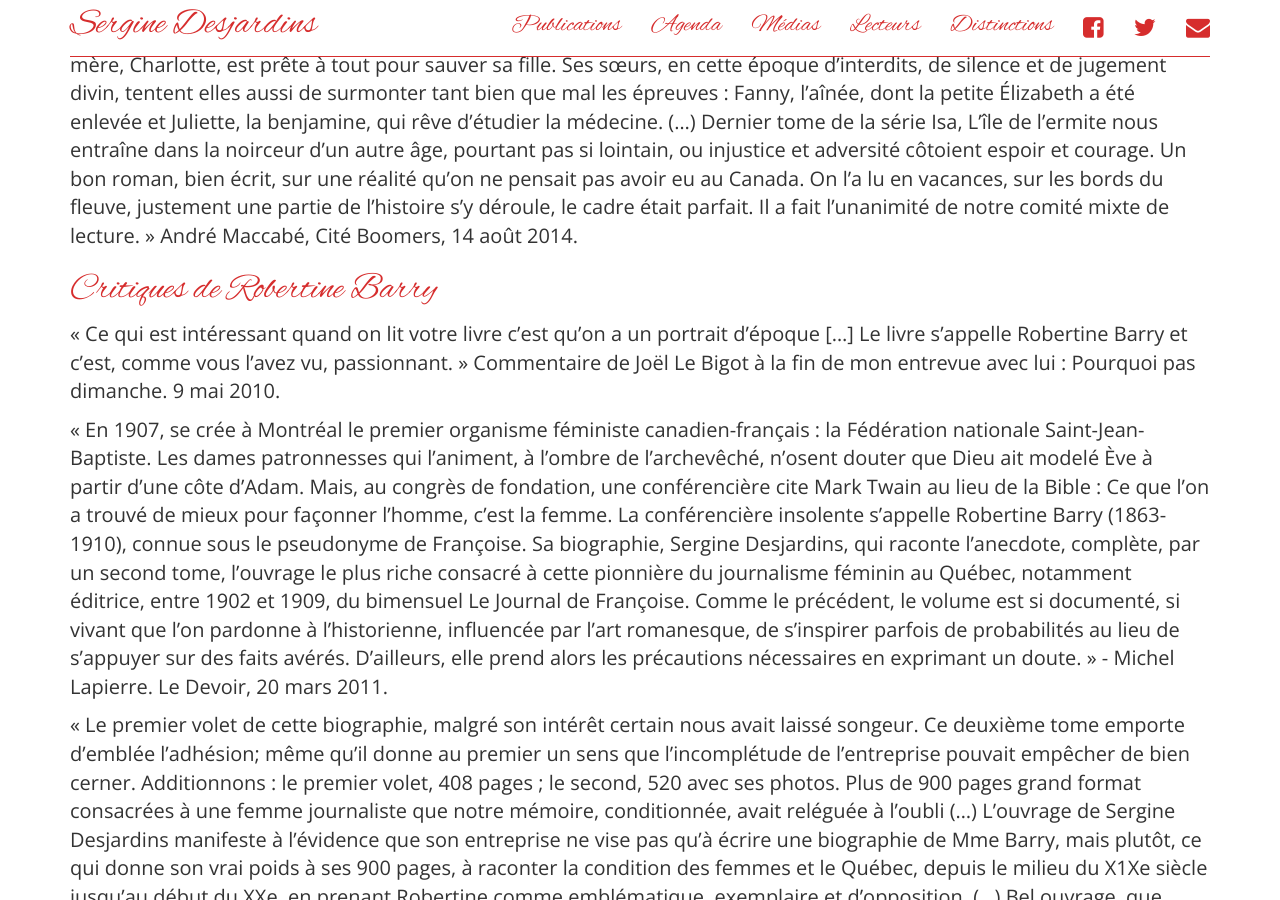
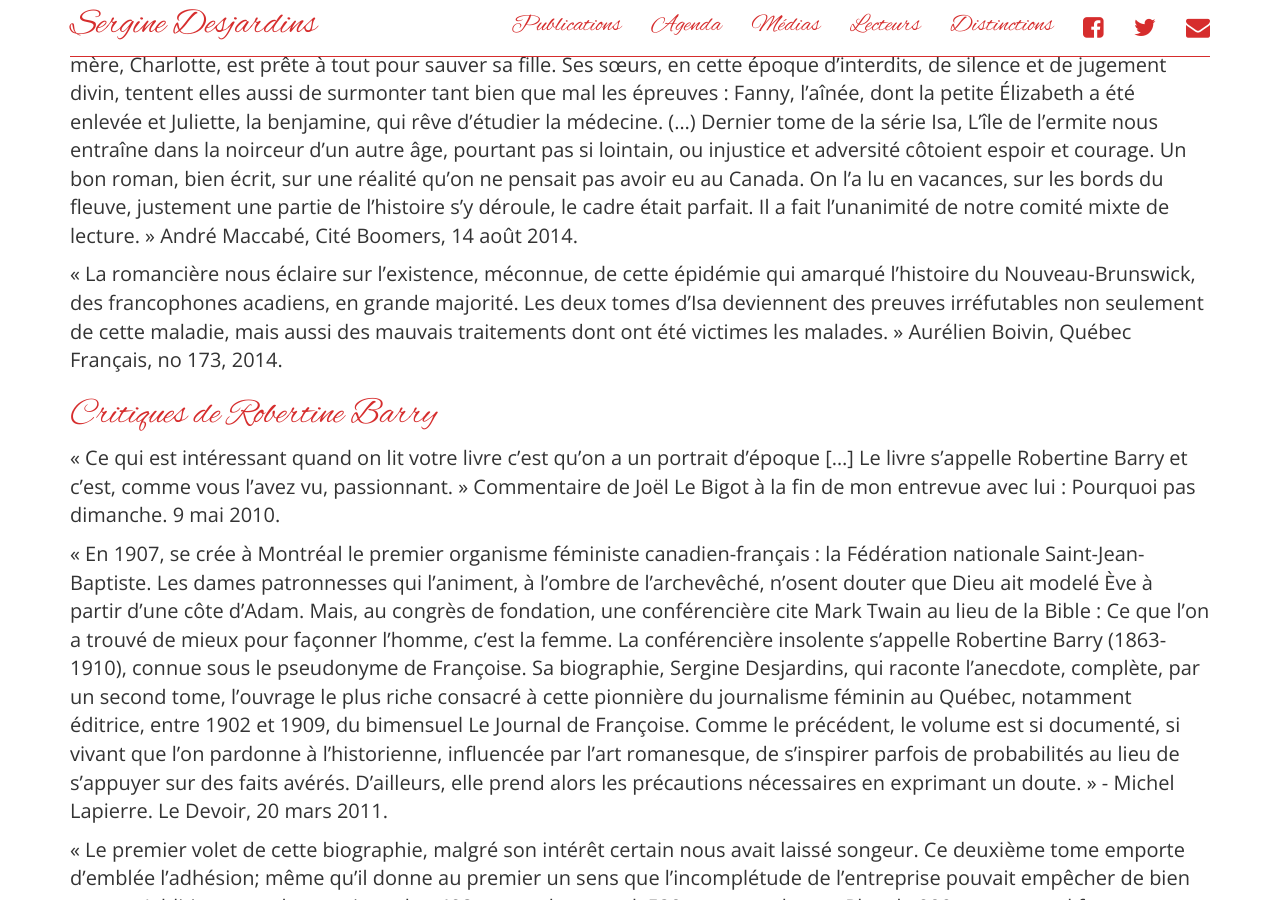
Before and after one commit to serginedesjardins/serginedesjardins.github.io, a Jekyll site: the page built from medias.md, in a window 1280 px wide and 900 px high, scrolled down 3493 px. Built offline with Jekyll 4.4.1, drawn with Linux system fonts in a browser that asks for light colours; nearby versions of some CDN libraries.

Commit message:
Ajouté Critique de Boivin dans Isa

```diff
--- a/medias.md
+++ b/medias.md
@@ -49,6 +49,8 @@ Article publié dans Le Journal de Québec, 28 mai 2017 : http://www.journaldequ
 « Premier tome d’un diptyque historique prenant, L’île des exclus tiendra les lecteurs en haleine du début à la fin puisque profondément attachés à Isa, ils la suivront dans son dangereux et injuste périple. » - [Christiane Dubreuil](http://info-culture.biz)
 
 « On l’attendait, et bien, il est arrivé, le tome 2, d’Isa, l’île des exclus, qui nous raconte presque une histoire vraie, inspirés de faits réels, qui sont bien détaillés dans l’ouvrage. Nous sommes en 1847. Alors que les lépreux sont transférés de l’île Sheldrake au nouveau lazaret de Tracadie, Isa, toujours bien portante, perd espoir. Bien que la maladie ne semble avoir aucune emprise sur la jeune femme, l’isolement, et un pénible quotidien, l’affectent au plus profond d’elle-même. Sa mère, Charlotte, est prête à tout pour sauver sa fille. Ses sœurs, en cette époque d’interdits, de silence et de jugement divin, tentent elles aussi de surmonter tant bien que mal les épreuves : Fanny, l’aînée, dont la petite Élizabeth a été enlevée et Juliette, la benjamine, qui rêve d’étudier la médecine. (…) Dernier tome de la série Isa, L’île de l’ermite nous entraîne dans la noirceur d’un autre âge, pourtant pas si lointain, ou injustice et adversité côtoient espoir et courage. Un bon roman, bien écrit, sur une réalité qu’on ne pensait pas avoir eu au Canada. On l’a lu en vacances, sur les bords du fleuve, justement une partie de l’histoire s’y déroule, le cadre était parfait. Il a fait l'unanimité de notre comité mixte de lecture. » André Maccabé, Cité Boomers, 14 août 2014.
+
+« La romancière nous éclaire sur l’existence, méconnue, de cette épidémie qui amarqué l’histoire du Nouveau-Brunswick, des francophones acadiens, en grande majorité. Les deux tomes d’Isa deviennent des preuves irréfutables non seulement de cette maladie, mais aussi des mauvais traitements dont ont été victimes les malades. » Aurélien Boivin, Québec Français, no 173, 2014.
 
 
 # Critiques de Robertine Barry
```
